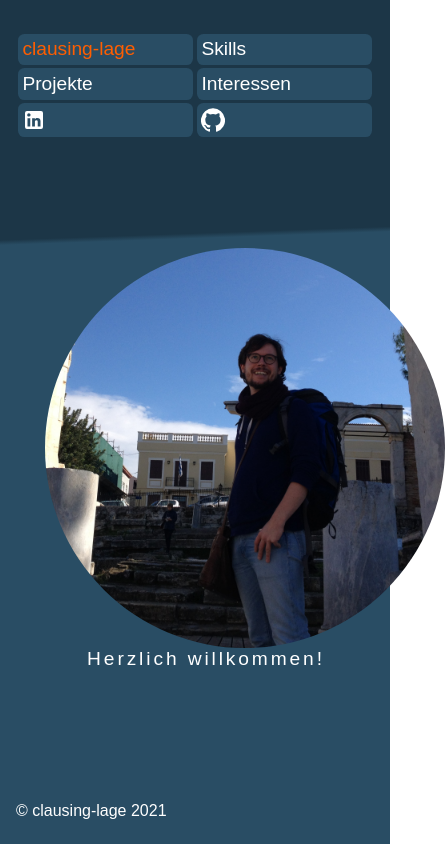
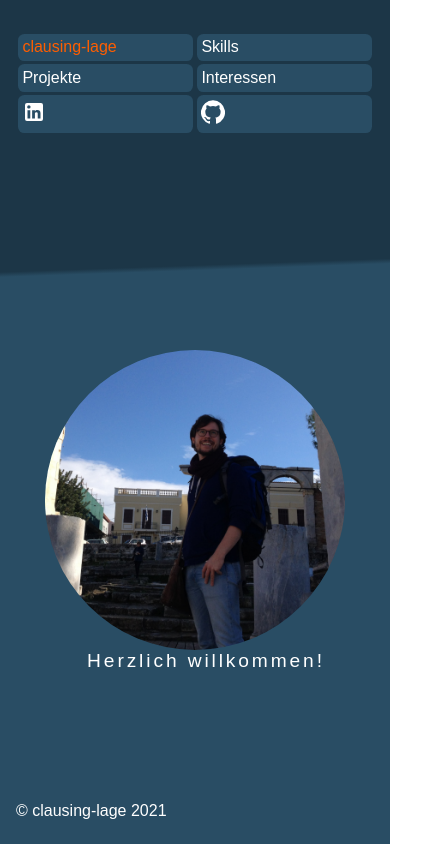
Before and after one commit to vClausingLage/prtklr, a React (Create React App) app: page / in a window 390 px wide. Shown: the whole page, 445 px wide, since content can reach past the window. Built offline with nearby package versions, Linux system fonts and the light colour scheme.

Commit message:
some css

```diff
--- a/src/components/home.js
+++ b/src/components/home.js
@@ -1,19 +1,25 @@
-import * as React from 'react'
-import profile from '../pictures/me1.jpg'
+import * as React from 'react';
+import profile from '../pictures/me1.jpg';
 
-function Home () {
+function Home() {
   return (
     <>
-            <div className="flex profile">
-                <div className="flex-item">
-                    <img src={profile} alt="Profilbild" className="profile-image"/>
+      <div className='flex profile'>
+        <div className='flex-item'>
+          <img
+            src={profile}
+            alt='Profilbild'
+            className='profile-image'
+            width='700px'
+            height='700px'
+          />
         </div>
-                <div className="flex-item typewriter">
+        <div className='flex-item typewriter'>
           <p>Herzlich willkommen!</p>
         </div>
       </div>
     </>
-    )
+  );
 }
 
-export default Home
+export default Home;
--- a/src/css/index.css
+++ b/src/css/index.css
@@ -3,7 +3,6 @@
 * {
   @import url('https://fonts.googleapis.com/css2?family=Raleway&display=swap');
   font-family: 'Raleway', sans-serif;
-  /* background-color:   #17426d  ;     #1c3647   #959595   */
 }
 
 html,
@@ -42,28 +41,67 @@ p {
   margin-right: 1rem;
 }
 
+@media (min-width: 10rem) {
   .background {
     /* TUT: https://edavis.github.io/2018/02/04/create-an-angled-background-in-css/ */
     background-image: linear-gradient(
       178deg,
-    #1c3647 11rem,
-    #294d64 calc(11rem + 5px)
+      #1c3647 17rem,
+      #294d64 calc(17rem + 5px)
     );
     width: 100%;
     min-height: 95vh;
   }
 
-/* LISTS */
-
-ul {
-  list-style: none;
+  .profile-image {
+    max-width: 300px;
+    max-height: 300px;
+    border-radius: 50%;
+    /* margin-bottom: 3rem; */
   }
 
-/* NAVIGATION */
+  .navbar {
+    display: grid;
+    grid-template-columns: 1fr 1fr;
+    justify-content: end;
+    padding: 2rem 1rem 3.5rem 1rem;
+  }
+
+  .navbar > .left,
+  .navbar > .right {
+    margin: 0.1rem;
+    background-color: #294d64;
+    border-radius: 0.4rem;
+    padding: 0.3rem;
+    text-decoration: none;
+    color: white;
+  }
+
+  .navbar > *:hover {
+    color: rgba(255, 255, 255, 0.5);
+  }
+}
+@media (min-width: 40rem) {
+  .background {
+    /* TUT: https://edavis.github.io/2018/02/04/create-an-angled-background-in-css/ */
+    background-image: linear-gradient(
+      178deg,
+      #1c3647 14rem,
+      #294d64 calc(14rem + 5px)
+    );
+    width: 100%;
+    min-height: 95vh;
+  }
+
+  .profile-image {
+    max-width: 400px;
+    max-height: 400px;
+    border-radius: 50%;
+    /* margin-bottom: 3rem; */
+  }
 
   .navbar {
     display: flex;
-  height: 0;
     padding: 2rem 1rem 3.5rem 1rem;
   }
   .navbar > .right {
@@ -74,6 +112,7 @@ ul {
     text-decoration: none;
     margin: 0rem 1rem 0rem 1rem;
     font-size: larger;
+    background-color: transparent;
   }
   .navbar > .left {
     flex: 1;
@@ -82,13 +121,17 @@ ul {
     text-decoration: none;
     margin: 0rem 1rem 0rem 1rem;
     font-size: larger;
+    background-color: transparent;
   }
   .navbar > *:hover {
     color: rgba(255, 255, 255, 0.5);
   }
+}
 
-.navActive {
-  color: rgb(255, 94, 0);
+/* LISTS */
+
+ul {
+  list-style: none;
 }
 
 /* INDEX WELCOME*/
@@ -113,15 +156,6 @@ ul {
 }
 .flex-item {
   display: flex;
-  max-width: 300px;
-  min-width: 1fr;
-}
-
-.profile-image {
-  max-width: 100%;
-  max-height: 100%;
-  border-radius: 50%;
-  /* margin-bottom: 3rem; */
 }
 
 .profile {
@@ -138,7 +172,6 @@ ul {
   letter-spacing: 0.15em; /* Adjust as needed */
   animation: typing 3.5s steps(40, end), blink-caret 0.75s step-end infinite;
 }
-
 /* The typing effect */
 @keyframes typing {
   from {
@@ -148,7 +181,6 @@ ul {
     width: 100%;
   }
 }
-
 /* The typewriter cursor effect */
 @keyframes blink-caret {
   from,
@@ -229,59 +261,8 @@ td {
 .social {
   color: white;
 }
-
 .social:hover {
   opacity: 0.5;
-}
-
-@media (max-width: 700px) {
-  h1 {
-    margin-top: 6rem;
-  }
-
-  .background {
-    /* TUT: https://edavis.github.io/2018/02/04/create-an-angled-background-in-css/ */
-    background-image: linear-gradient(
-      178deg,
-      #1c3647 15rem,
-      #294d64 calc(15rem + 5px)
-    );
-    width: 100%;
-    min-height: 95vh;
-  }
-
-  .profile-image {
-    max-width: 300px;
-    max-height: 300px;
-    border-radius: 50%;
-    /* margin-bottom: 3rem; */
-  }
-  .navbar {
-    display: grid;
-    grid-template-columns: 1fr 1fr;
-    justify-content: end;
-    height: 0;
-    padding: 2rem 1rem 3.5rem 1rem;
-  }
-  .navbar > .left,
-  .navbar > .right {
-    margin: 0.1rem;
-    background-color: #294d64;
-    border-radius: 0.4rem;
-    padding: 0.3rem;
-  }
-  a:hover {
-    background-color: #294d64;
-  }
-}
-
-@media (max-width: 1050px) {
-  .profile-image {
-    max-width: 400px;
-    max-height: 400px;
-    border-radius: 50%;
-    /* margin-bottom: 3rem; */
-  }
 }
 
 /* INTERESSEN */
```
Also changed, not shown: src/App.js (+61 -25 lines), src/pictures/me1.jpg. Lines whose indentation alone changed are shown as unchanged.
